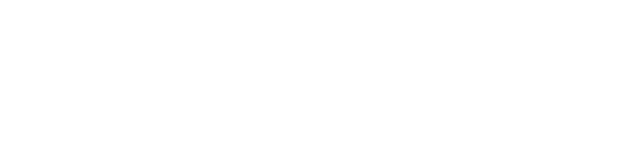
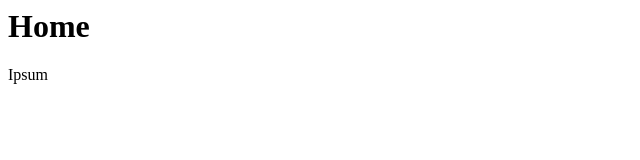
Before and after one commit to Mark-Yoo/Git_branch_practice, a plain HTML site: page index.html in a window 1280 px wide. Shown: the whole page, without its empty margins (0-640 px from the left). Drawn offline with Linux system fonts and the light colour scheme.

Commit message:
feat: add Ipsum and some contents
h1, p tags and also div container

```diff
--- a/index.html
+++ b/index.html
@@ -1,4 +1,9 @@
 <html>
  <head></head>
-<body></body>
+<body>
+<div id="container">
+  <h1>Home</h1>
+  <p>Ipsum</p>
+</div>
+</body>
 <html>
```
